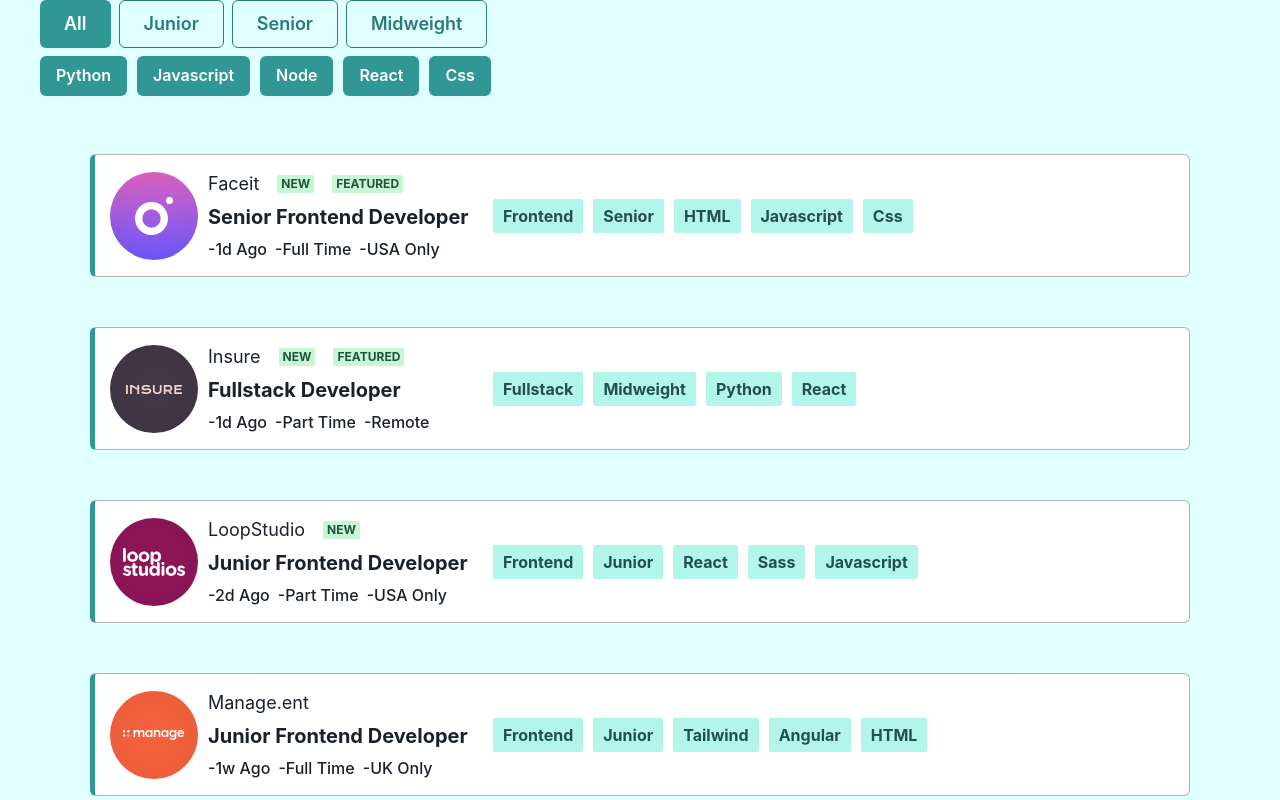
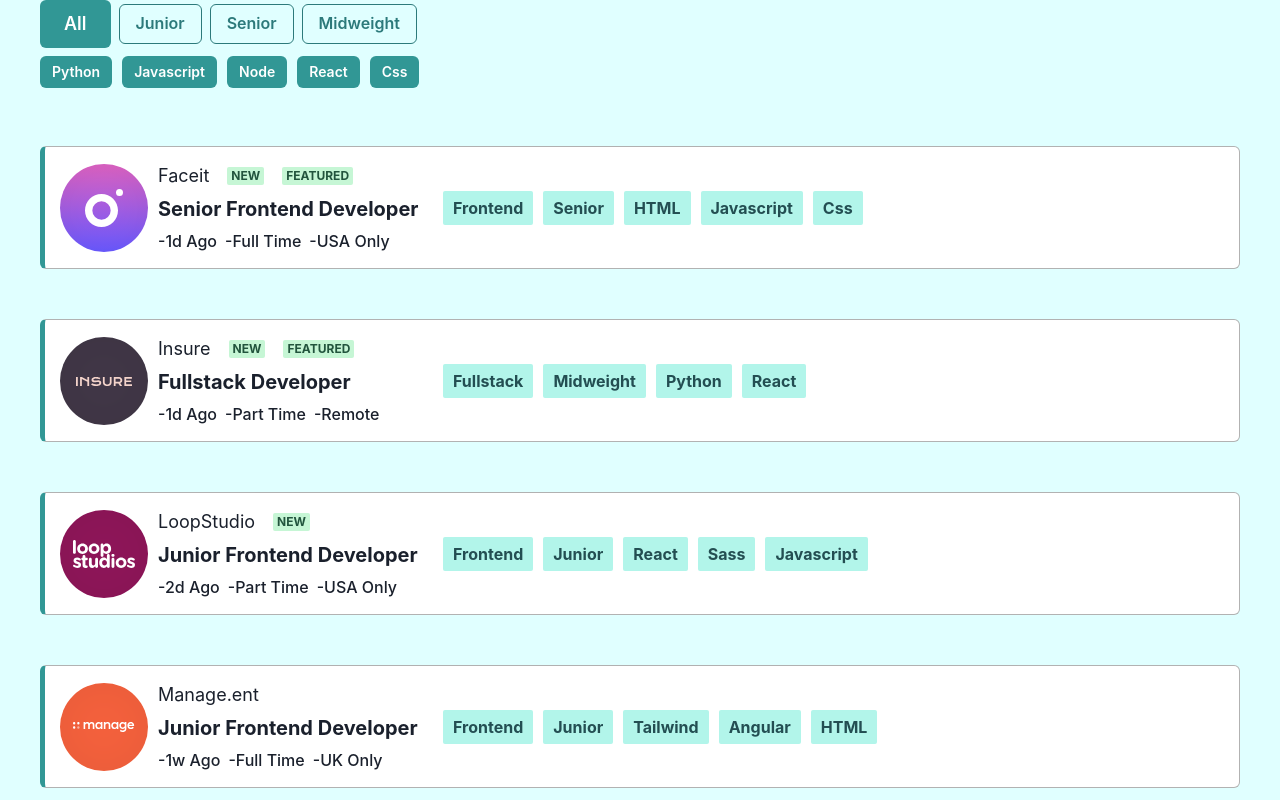
Before and after one commit to DrHeinz11/JOB-offers, a React (Vite) app: page / in a window 1280 px wide. Shown: the top 800 px of the page. Built offline with nearby package versions, Linux system fonts and the light colour scheme.

Commit message:
V2.0(Buttons)

```diff
--- a/src/App.jsx
+++ b/src/App.jsx
@@ -18,7 +18,11 @@
     <Container bg="primary.lgGray" maxW="100%">
       <Stack maxWidth="1200px" m={"0 auto"}>
         <Stack direction="column">
-          <Stack direction="row" justify={{ base: "center", md: "flex-start" }}>
+          <Stack
+            direction="row"
+            align="center"
+            justify={{ base: "center", md: "flex-start" }}
+          >
             <Button
               size="lg"
               textTransform="capitalize"
@@ -29,7 +33,7 @@
             </Button>
             {dataArr.map((e, index) => (
               <Button
-                size="lg"
+                size="md"
                 textTransform="capitalize"
                 variant={"outline"}
                 colorScheme="teal"
@@ -43,14 +47,14 @@
 
           <Stack
             direction="row"
-            flexWrap="wrap"
-            gap="10px"
+            flexWrap={{ base: "nowrap", lg: "wrap" }}
+            gap={{ base: "0px", lg: "10px" }}
             justify={{ base: "center", md: "flex-start" }}
           >
             {dataTec.map((e, index) => (
               <Button
                 textTransform="capitalize"
-                size="md"
+                size="sm"
                 colorScheme="teal"
                 onClick={() => setArgument(e.toLowerCase())}
                 key={index}
--- a/src/components/Card.jsx
+++ b/src/components/Card.jsx
@@ -12,11 +12,11 @@
 const Card = ({ props }) => {
   return (
     <Stack
-      margin={{ base: "25px 10px", lg: "50px" }}
+      margin={{ base: "25px 0", lg: "50px 0" }}
       direction="row"
       flexWrap={"wrap"}
       align="center"
-      maxW="100%"
+      W="100%"
       justify={{ base: "center", md: "flex-start" }}
       gap="10px"
       p="15px"
@@ -76,16 +76,15 @@
         flexWrap={"wrap"}
         gap={"10px"}
         align="center"
-        justify={"center"}
+        justify={'space-evenly'}
       >
         {props.id_class.map((e) => (
           <Badge
-          variant='subtle'
-            fontSize="1rem"
+            variant="subtle"
+            fontSize={{ md: ".75rem", lg: "1rem" }}
             textTransform="capitalize"
-            p={"5px 10px"}
+            p={{ base: "3px 6px", lg: "5px 10px" }}
             colorScheme="teal"
-            size="lg"
           >
             {e}
           </Badge>
```
